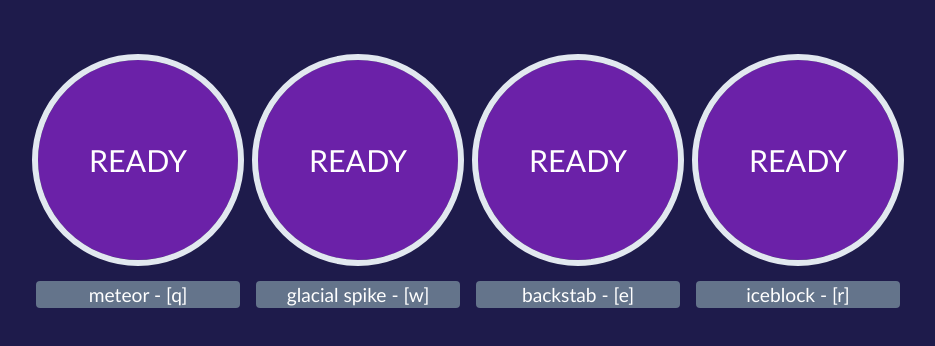
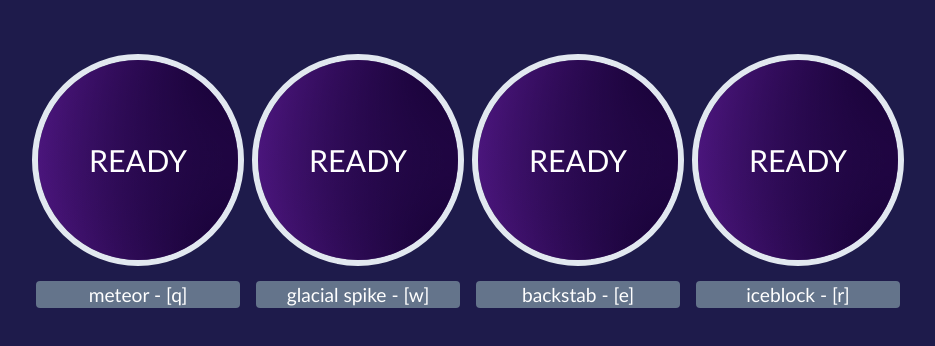
Before and after one commit to Tfines19/ability-cooldowns, a website built with Vite: page index.html in a window 1280 px wide. Shown: the whole page, without its empty margins (172-1107 px from the left). Built offline with nearby package versions, Linux system fonts and the light colour scheme.

Commit message:
fancier 'abilities'

```diff
--- a/main.js
+++ b/main.js
@@ -49,12 +49,12 @@ const keyHandler = (e) => {
   if (!keybinds.includes(e.key)) {
     return;
   }
-  const node = getNode(e.key);
   const ability = abilities.find((ability) => ability.key === e.key);
 
   if (!ability.ready) {
     return;
   }
+  const node = getNode(e.key);
 
   let { cooldown } = node.dataset;
   let progress = cooldown;
@@ -63,15 +63,15 @@ const keyHandler = (e) => {
 
   interval = setInterval(() => {
     node.firstChild.classList.add("cooldowntext");
-    node.firstChild.textContent = "COOLDOWN";
+    node.firstChild.textContent = "";
     if (progress > 0) {
       ability.ready = false;
       progress -= decrementAmount;
       angle = (progress / cooldown) * 360;
       node.style.setProperty("--deg", `${360 - angle}deg`);
     } else {
-      progress = cooldown;
       ability.ready = true;
+      node.dataset.progress = cooldown;
       node.firstChild.textContent = "READY";
       node.firstChild.classList.remove("cooldowntext");
       clearInterval(interval);
--- a/style.css
+++ b/style.css
@@ -5,6 +5,8 @@
   --deg: 360deg;
   --text: white;
   --text-cd: #fdba74;
+  --overlay: #170326;
+  --overlay-light: #e879f9;
 }
 
 body {
@@ -41,12 +43,26 @@ body {
   font-size: 1.9rem;
 }
 
+.ability::before {
+  content: "";
+  position: absolute;
+  mix-blend-mode: hard-light;
+  z-index: 1;
+  background: radial-gradient(ellipse at top right, var(--overlay), transparent),
+    radial-gradient(ellipse at bottom right, var(--overlay), transparent);
+  border-radius: 50%;
+  width: 100%;
+  height: 100%;
+}
+
 .cooldowntext {
   color: var(--text-cd);
 }
 
 .available {
   font-weight: 400;
+  position: relative;
+  z-index: 2;
   font-family: "Gill Sans", "Gill Sans MT", Calibri, "Trebuchet MS", sans-serif;
 }
 
```
